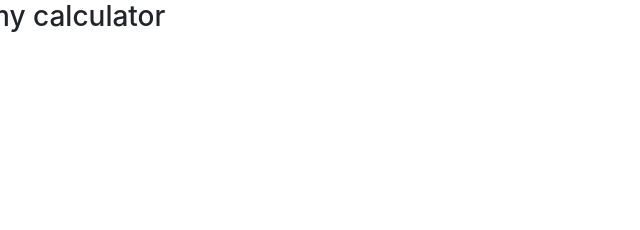
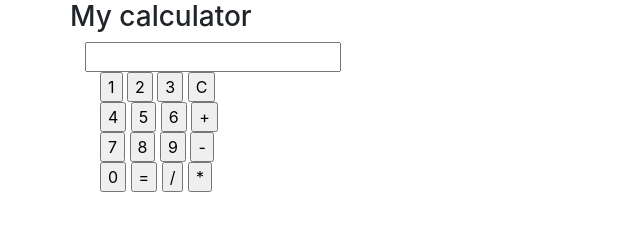
Before and after one commit to Mohammadnojoumy/MyCalculator, a plain HTML site: page index.html in a window 1280 px wide. Shown: the whole page, without its empty margins (0-640 px from the left). Drawn offline with nearby package versions, Linux system fonts and the light colour scheme.

Commit message:
Update index.html

```diff
--- a/index.html
+++ b/index.html
@@ -10,11 +10,36 @@
 </head>
 
 <body>
-    <div class="row">
-        <h3>my calculator</h3>
-        <h3></h3>
+    <div class="container">
+        <div class="row">
+            <h3>My calculator</h3>
+            <h3></h3>
+        </div>
+        <form id="myCalForm">
+            <input type="text" id="dispaly" readonly>
+            <div class="col-12">
+                <input type="button" value="1">
+                <input type="button" value="2">
+                <input type="button" value="3">
+                <input type="button" value="C">
+                <br>
+                <input type="button" value="4">
+                <input type="button" value="5">
+                <input type="button" value="6">
+                <input type="button" value="+">
+                <br>
+                <input type="button" value="7">
+                <input type="button" value="8">
+                <input type="button" value="9">
+                <input type="button" value="-">
+                <br>
+                <input type="button" value="0">
+                <input type="button" value="=">
+                <input type="button" value="/">
+                <input type="button" value="*">
+            </div>
+        </form>
     </div>
-
     <script src="script.js"></script>
 </body>
 
```
